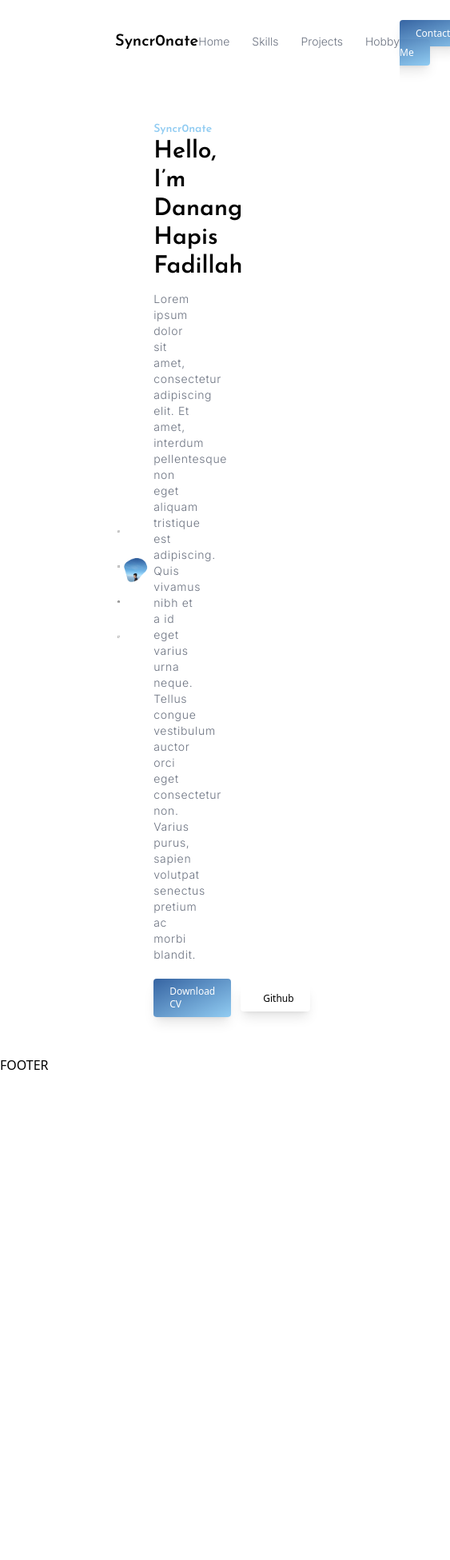
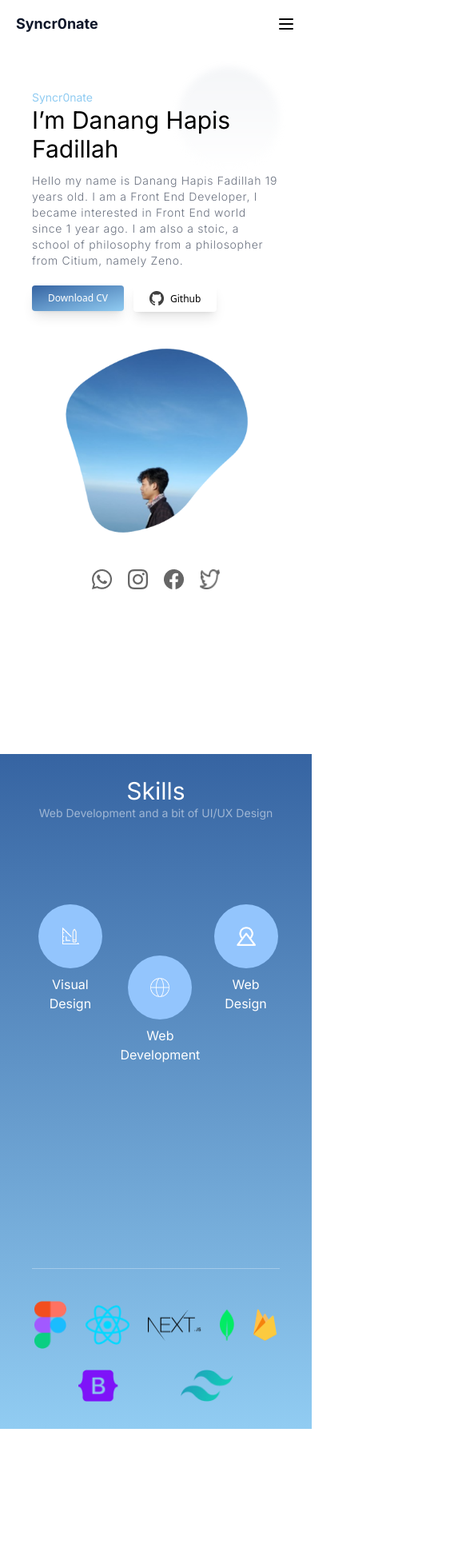
Before and after one commit to n0yy/my-portfolio, a Next.js app: page / in a window 390 px wide. Shown: the top 1951 px of the page at 80% size, 563 px wide, since content can reach past the window. Before the commit the page ends 1344 px from the top, so only its background shows below. Built offline with nearby package versions, Linux system fonts and the light colour scheme.

Commit message:
add skills Section

```diff
--- /dev/null
+++ b/components/Header.jsx
@@ -0,0 +1,14 @@
+export default function Header({ title, subTitle, dark }) {
+  return (
+    <header className={`text-white text-center lg:py-10`}>
+      <h1 className={`${dark && "text-slate-800"} text-3xl`}>{title}</h1>
+      <h3
+        className={`${
+          dark && "text-slate-500"
+        } text-white/50 text-sm lg:text-md`}
+      >
+        {subTitle}
+      </h3>
+    </header>
+  );
+}
--- a/components/Layout.jsx
+++ b/components/Layout.jsx
@@ -5,7 +5,7 @@ export default function Layout({ children }) {
   return (
     <>
       <Navbar />
-      <main className="px-36">{children}</main>
+      <main>{children}</main>
       <Footer />
     </>
   );
--- a/components/Navbar.jsx
+++ b/components/Navbar.jsx
@@ -1,4 +1,5 @@
 import Link from "next/link";
+import { useState } from "react";
 import ButtonPrimary from "./ButtonPrimary";
 
 export default function Navbar() {
@@ -8,14 +9,18 @@ export default function Navbar() {
     { id: 3, name: "Projects", url: "#projects" },
     { id: 4, name: "Hobby", url: "#hobby" },
   ];
-
+  const [menu, setMenu] = useState(false);
   return (
-    <nav className="flex items-center justify-between px-36 py-7">
+    <nav className="flex items-center justify-between px-5 lg:px-36 py-4 lg:py-5 bg-white/10 backdrop-blur-xl">
       <div>
-        <h1 className="text-xl font-josefin font-bold">Syncr0nate</h1>
+        <h1 className="text-lg lg:text-xl font-josefin font-bold text-slate-900">
+          Syncr0nate
+        </h1>
       </div>
       <div>
-        <ul className="flex space-x-7 text-sm font-inter font-light">
+        <ul
+          className={`hidden lg:flex space-x-7 text-sm font-inter font-light`}
+        >
           {menuLinks.map((menu) => (
             <li key={menu.id}>
               <Link href={menu.url}>
@@ -27,8 +32,65 @@ export default function Navbar() {
           ))}
         </ul>
       </div>
-      <div>
+      <div className="hidden lg:block">
         <ButtonPrimary href="#contact" name="Contact Me" />
+      </div>
+
+      {/* for mobile */}
+      <span className={`lg:hidden`} onClick={() => setMenu(true)}>
+        <svg
+          xmlns="http://www.w3.org/2000/svg"
+          className="h-6 w-6"
+          fill="none"
+          viewBox="0 0 24 24"
+          stroke="currentColor"
+          strokeWidth={2}
+        >
+          <path
+            strokeLinecap="round"
+            strokeLinejoin="round"
+            d="M4 6h16M4 12h16M4 18h16"
+          />
+        </svg>
+      </span>
+      {/* end for mobile */}
+
+      {/* overlay */}
+      <div
+        className={`absolute top-0 right-0 ${
+          menu ? "translate-x-0" : "-translate-x-full"
+        } w-full min-h-screen bg-white p-5 transition`}
+      >
+        <span className="absolute right-5" onClick={() => setMenu(false)}>
+          <svg
+            xmlns="http://www.w3.org/2000/svg"
+            className="h-7 w-7"
+            fill="none"
+            viewBox="0 0 24 24"
+            stroke="currentColor"
+            strokeWidth={2}
+          >
+            <path
+              strokeLinecap="round"
+              strokeLinejoin="round"
+              d="M6 18L18 6M6 6l12 12"
+            />
+          </svg>
+        </span>
+        <ul className={`space-y-4 font-inter font-light mt-10 z-50`}>
+          {menuLinks.map((menu) => (
+            <li key={menu.id}>
+              <Link href={menu.url}>
+                <a className={`text-gray-500 hover:text-gray-700`}>
+                  {menu.name}
+                </a>
+              </Link>
+            </li>
+          ))}
+        </ul>
+        <div className="mt-10 block">
+          <ButtonPrimary href="#contact" name="Contact Me" />
+        </div>
       </div>
     </nav>
   );
--- a/components/SocialMedia.jsx
+++ b/components/SocialMedia.jsx
@@ -29,7 +29,7 @@ export default function SocialMedia() {
     },
   ];
   return (
-    <ul className="space-y-5 pt-7">
+    <ul className="space-y-0 lg:space-y-5 pt-3 lg:pt-7 flex lg:flex-col space-x-5 lg:space-x-0">
       {socialMedia.map((item) => (
         <li className="cursor-pointer" key={item.id}>
           <Link href={item.href}>
--- a/components/section/Heroes.jsx
+++ b/components/section/Heroes.jsx
@@ -5,8 +5,8 @@ import SocialMedia from "../SocialMedia";
 
 export default function Heroes() {
   return (
-    <section className="flex items-center justify-evenly py-12">
-      <div className="w-5/12 flex items-center">
+    <section className="flex flex-col-reverse lg:flex-row items-center justify-evenly py-10 mt-3 lg:-mt-16 lg:pt-32 lg:py-12 mb-40 px-10 lg:px-36">
+      <div className="w-full lg:w-5/12 flex flex-col-reverse lg:flex-row items-center -z-50">
         <SocialMedia />
         <Image
           src="/assets/img/me.png"
@@ -15,22 +15,20 @@ export default function Heroes() {
           alt="Danang Hapis Fadillah"
         />
       </div>
-      <div className="w-6/12">
+      <div className="w-full lg:w-6/12 relative -z-50">
+        <div className="w-32 h-32 rounded-full bg-gradient-to-b from-slate-400/10 blur-sm to-white/10 absolute right-0 -top-7 lg:-top-16 -z-50"></div>
         <h3 className="text-sm text-secondary font-josefin">Syncr0nate</h3>
-        <h1 className="text-3xl font-josefin">
-          Hello, I’m Danang Hapis Fadillah
-        </h1>
+        <h1 className="text-3xl font-josefin">I’m Danang Hapis Fadillah</h1>
         <p className="font-inter text-gray-500 tracking-wider text-sm font-extralight mt-3">
-          Lorem ipsum dolor sit amet, consectetur adipiscing elit. Et amet,
-          interdum pellentesque non eget aliquam tristique est adipiscing. Quis
-          vivamus nibh et a id eget varius urna neque. Tellus congue vestibulum
-          auctor orci eget consectetur non. Varius purus, sapien volutpat
-          senectus pretium ac morbi blandit.
+          Hello my name is Danang Hapis Fadillah 19 years old. I am a Front End
+          Developer, I became interested in Front End world since 1 year ago. I
+          am also a stoic, a school of philosophy from a philosopher from
+          Citium, namely Zeno.
         </p>
         <div className="mt-5 flex items-center space-x-3">
-          <ButtonPrimary href="/" name="Download CV" />
+          <ButtonPrimary href="/assets/files/resume.pdf" name="Download CV" />
           <ButtonSecondary
-            href="/"
+            href="https://github.com/syncr0nate"
             name="Github"
             logo="/assets/logo/github.png"
           />
--- /dev/null
+++ b/components/section/Projects.jsx
@@ -0,0 +1,14 @@
+import Header from "../Header";
+
+export default function Projects() {
+  return (
+    <section id="projects">
+      <Header
+        title="Latest Project"
+        subTitle="Lately I've been working on a slicing design"
+        dark={true}
+      />
+      <div></div>
+    </section>
+  );
+}
--- /dev/null
+++ b/components/section/Skills.jsx
@@ -0,0 +1,74 @@
+import Image from "next/image";
+import Header from "../Header";
+
+export default function Skills() {
+  const skills = [
+    {
+      id: 1,
+      name: "Visual Design",
+      imageURL: "/assets/icons/visual-design.png",
+    },
+    { id: 2, name: "Web Development", imageURL: "/assets/icons/web.png" },
+    { id: 3, name: "Web Design", imageURL: "/assets/icons/web-design.png" },
+  ];
+
+  const stackList = [
+    { id: 1, imageURL: "/assets/logo/figma.png", width: 40, height: 60 },
+    { id: 2, imageURL: "/assets/logo/react.png", width: 55, height: 50 },
+    { id: 3, imageURL: "/assets/logo/next.png", width: 67, height: 40 },
+    { id: 4, imageURL: "/assets/logo/mongo.png", width: 18, height: 40 },
+    { id: 5, imageURL: "/assets/logo/firebase.png", width: 30, height: 40 },
+    { id: 6, imageURL: "/assets/logo/bootstrap.png", width: 50, height: 40 },
+    { id: 7, imageURL: "/assets/logo/tailwind.png", width: 66, height: 40 },
+  ];
+
+  return (
+    <section
+      id="skills"
+      className="bg-gradient-to-b from-primary to-secondary px-10 lg:px-36 py-7 font-inter min-h-screen flex flex-col justify-between mb-40"
+    >
+      <div>
+        <Header
+          title="Skills"
+          subTitle="Web Development and a bit of UI/UX Design"
+        />
+        <div className="mt-10 lg:mt-0 flex items-center justify-evenly">
+          {skills.map((skill) => (
+            <div
+              className={
+                skill.id == 2
+                  ? `flex flex-col items-center space-y-2 pt-32`
+                  : `flex flex-col items-center space-y-2`
+              }
+              key={skill.id}
+            >
+              <div className="p-7 bg-blue-300 w-20 h-20 rounded-full">
+                <Image
+                  src={skill.imageURL}
+                  width={50}
+                  height={50}
+                  alt={skill.name}
+                />
+              </div>
+              <p className="text-white text-center">{skill.name}</p>
+            </div>
+          ))}
+        </div>
+      </div>
+      <div className="pt-10 border-t border-white/30">
+        <ul className="flex flex-wrap gap-5 items-center justify-evenly">
+          {stackList.map((item) => (
+            <li key={item.id}>
+              <Image
+                src={item.imageURL}
+                width={item.width}
+                height={item.height}
+                alt={item.id}
+              />
+            </li>
+          ))}
+        </ul>
+      </div>
+    </section>
+  );
+}
--- a/pages/index.js
+++ b/pages/index.js
@@ -1,6 +1,8 @@
 import Head from "next/head";
 import Layout from "../components/Layout";
 import Heroes from "../components/section/Heroes";
+import Projects from "../components/section/Projects";
+import Skills from "../components/section/Skills";
 
 export default function Home() {
   return (
@@ -10,7 +12,8 @@ export default function Home() {
       </Head>
       <Layout>
         <Heroes />
-        <section></section>
+        <Skills />
+        <Projects />
         <section></section>
       </Layout>
     </>
--- a/styles/globals.css
+++ b/styles/globals.css
@@ -1,9 +1,4 @@
 @import url("https://fonts.googleapis.com/css2?family=Inter:wght@300;400;500;700&display=swap");
-
-@font-face {
-  font-family: "Josefin";
-  src: url("../public/assets/fonts/JosefinSans-SemiBold.ttf");
-}
 
 @tailwind base;
 @tailwind components;
```
Also changed, not shown: 1 other file (tests, documents, lock files or other folders).
